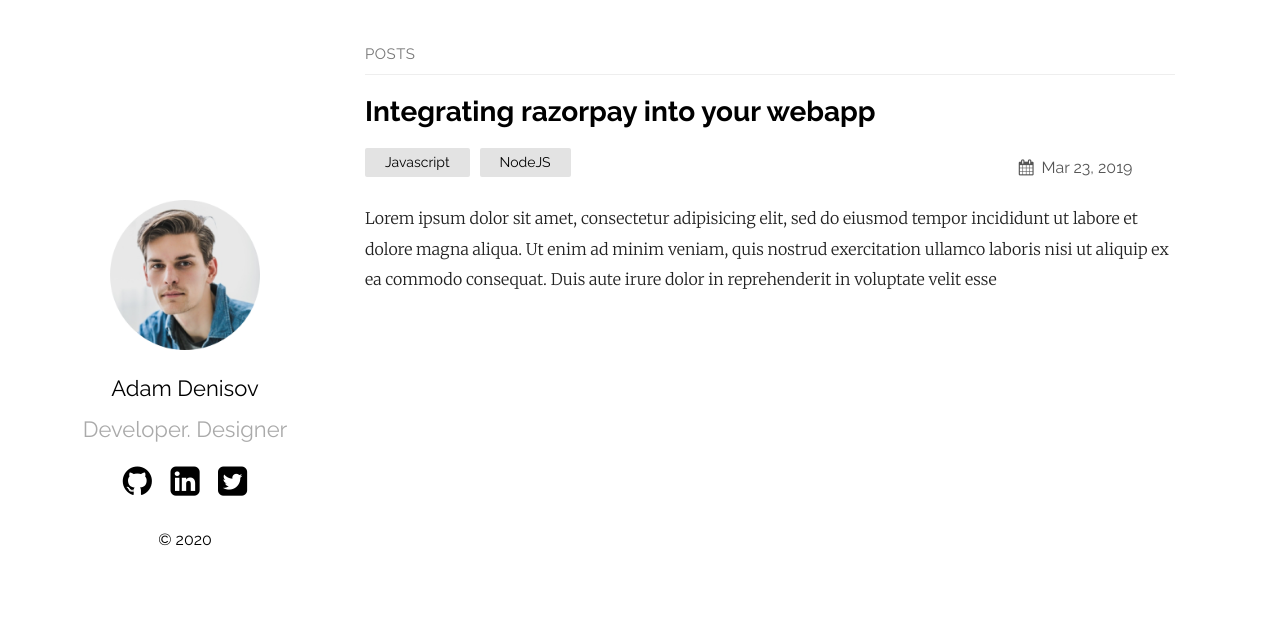
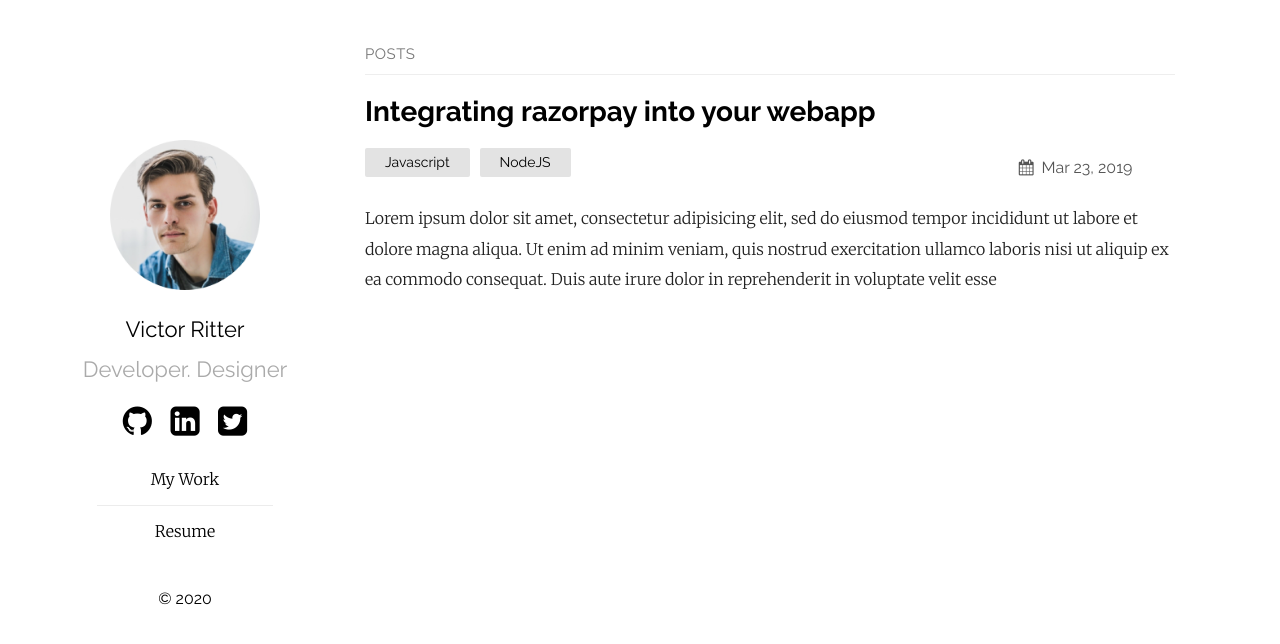
Before and after one commit to vsritter/vsritter.github.io, a Jekyll site: the page built from index.md, in a window 1280 px wide. Shown: the top 644 px of the page. Built offline with Jekyll 4.4.1, drawn with Linux system fonts in a browser that asks for light colours.

Commit message:
first editing

```diff
--- a/_config.yml
+++ b/_config.yml
@@ -12,10 +12,15 @@ show_excerpts: true # set to true to show excerpts on the homepage
 sass:
   sass_dir: _sass
 plainwhite:
-  name: Adam Denisov
+  name: Victor Ritter
   tagline: Developer. Designer
   date_format: "%b %-d, %Y"
   sitemap: true # set to true to generate sitemap.xml content
+  navigation:
+    - title: My Work
+      url: "/my-work"
+    - title: Resume
+      url: "/resume"
 
   # generate social links in footer
   social_links:
```
Also changed, not shown: README.md, screenshot.png (deleted).
